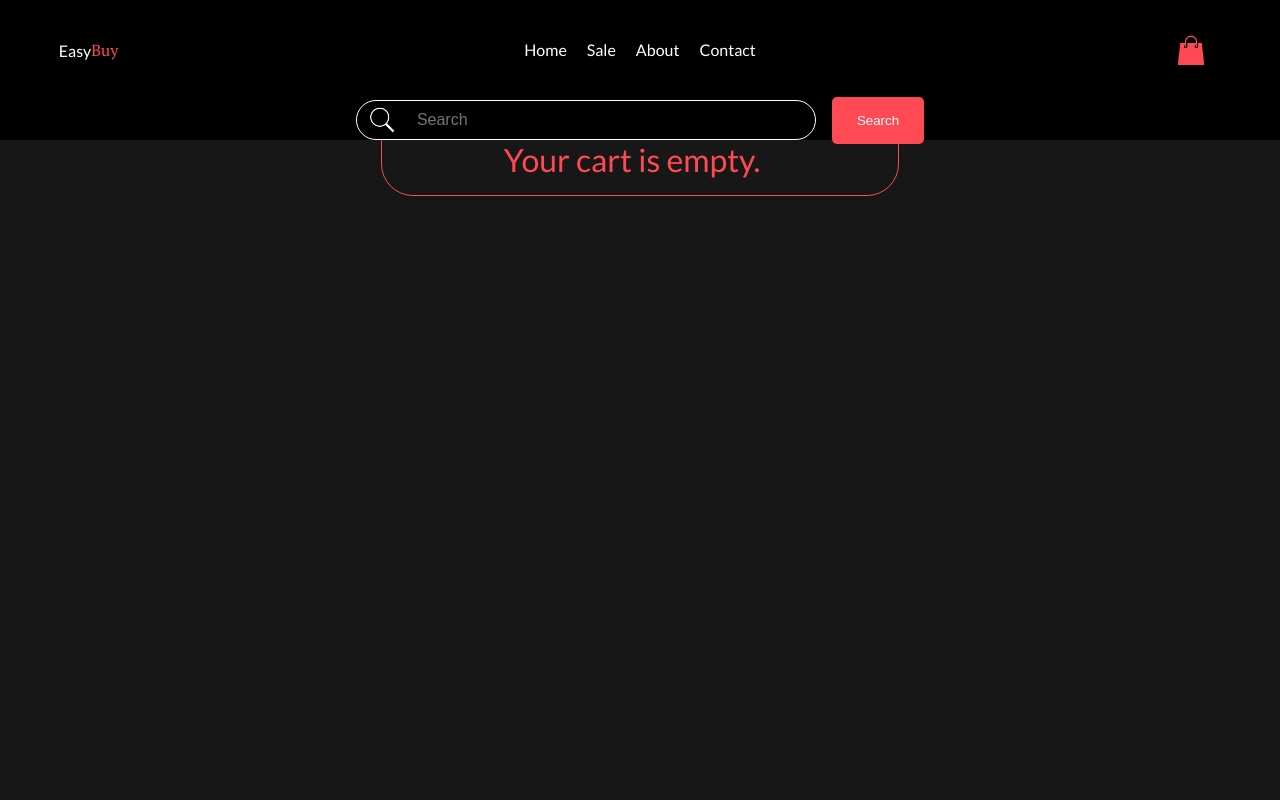
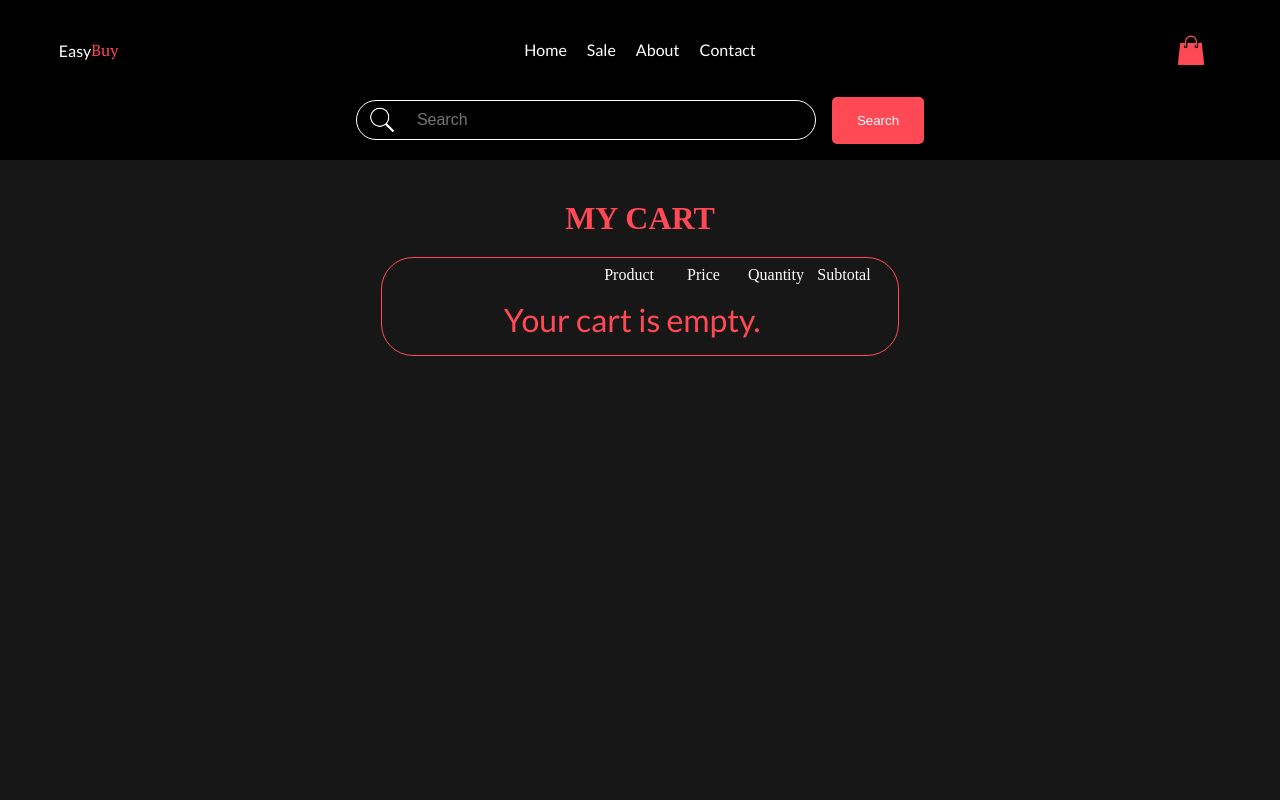
Before and after one commit to lem31/mystore, a React (Vite) app: page /MyCart in a window 1280 px wide. Shown: the top 800 px of the page. Built offline with nearby package versions, Linux system fonts and the light colour scheme; some icons are missing; a web font is replaced by a local one.

Commit message:
added padding to the bottom of header and to the top of container on the home page

```diff
--- a/src/CSS_Modules/Header/header.module.css
+++ b/src/CSS_Modules/Header/header.module.css
@@ -7,6 +7,7 @@
   display: flex;
   max-width: 100vw;
   height: 100px;
+
   justify-content: center;
   align-items: center;
 }
@@ -16,6 +17,7 @@
   z-index: 3;
   width: 100%;
   background-color: var(--primary-color);
+  padding-bottom: 20px;
 }
 
 .logo {
--- a/src/CSS_Modules/Home_Page_Body/home_page_body.module.css
+++ b/src/CSS_Modules/Home_Page_Body/home_page_body.module.css
@@ -184,6 +184,7 @@
   min-height: 100vh;
   position: relative;
   padding-bottom: 40px;
+  padding-top: 160px;
 }
 
 .price_div {
```
